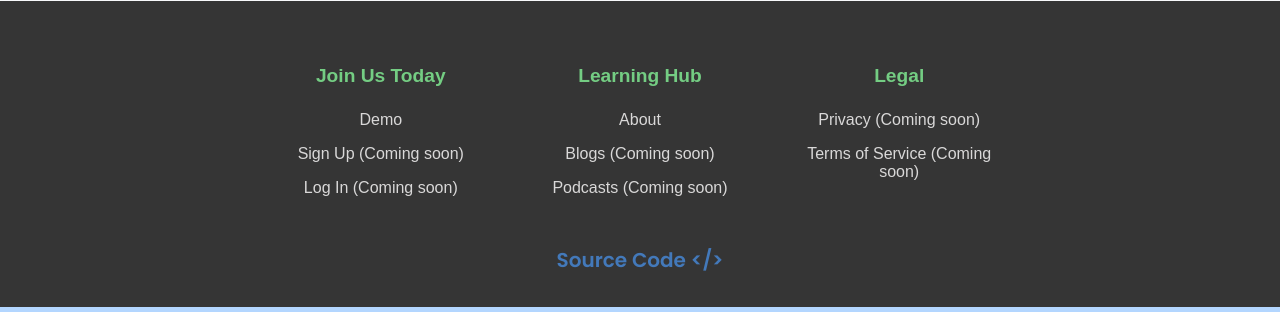
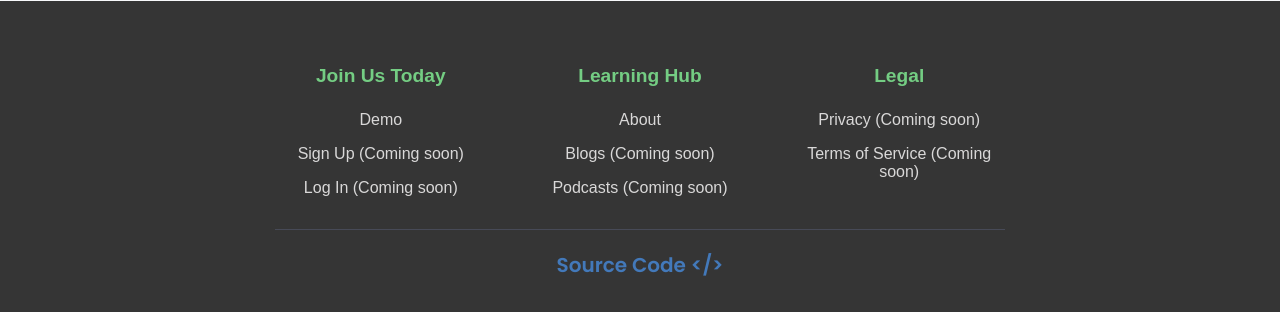
Before and after one commit to markbuckle/health-tracker, a Python web app: template templates/index.html in a window 1280 px wide. Shown: the part 2412-2724 px from the top of the page. Run offline with Jinja, Linux system fonts and the light colour scheme; the template is opened without the code that fills it, so the values that code supplies are empty.

Commit message:
add footer divider

```diff
--- a/public/css/styles.css
+++ b/public/css/styles.css
@@ -1360,6 +1360,14 @@
     margin-bottom: 10px;
     display: flex;
 }
+.divider {
+    color: #474a57;
+    background-color: #474a57;
+    width: 100%;
+    height: 1px;
+    margin-top: -1rem;
+    margin-bottom: 1.25rem;
+}
 /* ------ how-it-works ------- */
 .content-section {
     margin: 15% auto 5%;
--- a/templates/how-it-works.html
+++ b/templates/how-it-works.html
@@ -123,6 +123,7 @@
                     </nav>
                 </div>
             </div>
+            <div class="divider"></div>
             <div class="social-block">
                 <a href="https://github.com/markbuckle/health-tracker" class="remove-underline">
                     <div class="source-code-link">Source Code &lt;/&gt;</div>
--- a/templates/index.html
+++ b/templates/index.html
@@ -82,6 +82,7 @@
                     </nav>
                 </div>
             </div>
+            <div class="divider"></div>
             <div class="social-block">
                 <a href="https://github.com/markbuckle/health-tracker" class="remove-underline">
                     <div class="source-code-link">Source Code &lt;/&gt;</div>
```
Also changed, not shown: 2 other files.
